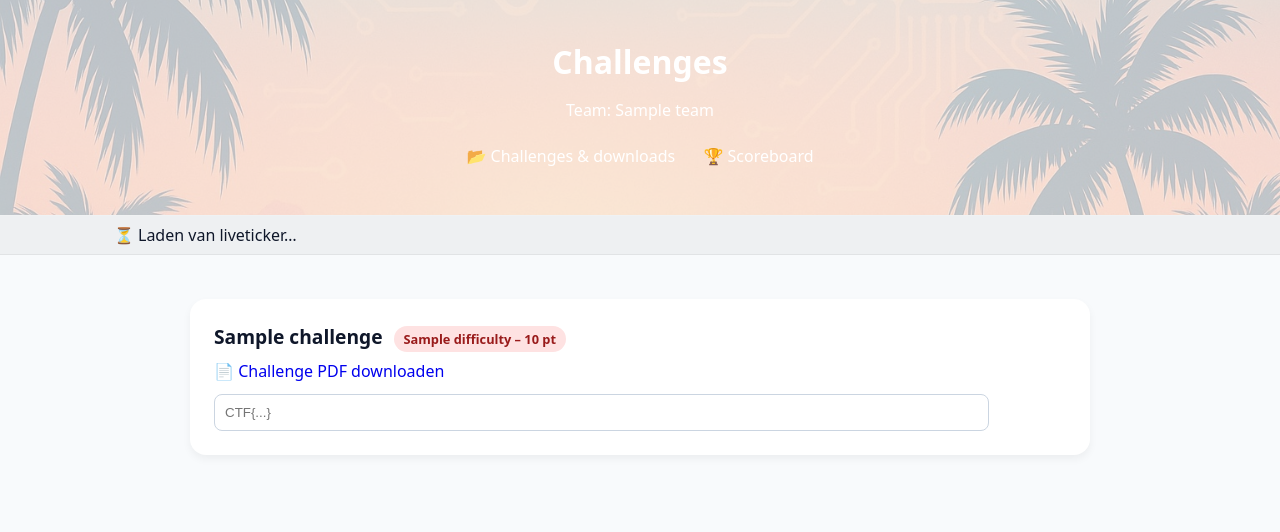
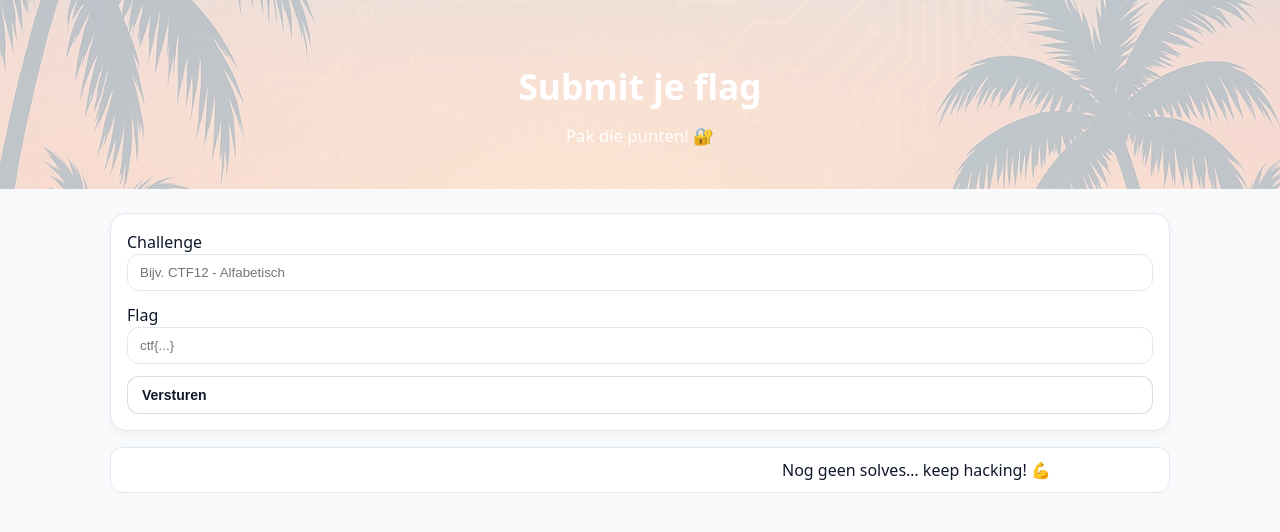
Before and after one commit to correhen/capture, a Python web app: template app/templates/submit.html in a window 1280 px wide. Shown: the top 532 px of the page. Run offline with Jinja, Linux system fonts and the light colour scheme; the template is opened without the code that fills it: most values are stand-ins (such as "Sample title", 1, 10 or a date in 2020).

Commit message:
Update submit.html

```diff
--- a/app/templates/submit.html
+++ b/app/templates/submit.html
@@ -1,152 +1,26 @@
 <!DOCTYPE html>
 <html lang="nl">
 <head>
-  <meta charset="UTF-8">
-  <meta name="viewport" content="width=device-width, initial-scale=1.0">
-  <title>Challenges – Crypto CTF</title>
+  <meta charset="UTF-8" />
+  <meta name="viewport" content="width=device-width, initial-scale=1.0" />
+  <title>Crypto CTF – Caribbean Edition</title>
+  <link rel="stylesheet" href="/static/app.css">
+  <script defer src="/static/app.js"></script>
+
   <style>
-    :root{ --c1: {{ theme.c1 }}; --c2: {{ theme.c2 }}; }
-    body { margin:0; font-family:system-ui,sans-serif; background:#f8fafc; color:#0f172a; }
-    header { position:relative; background:linear-gradient(135deg,var(--c1),var(--c2)); color:white; padding:40px 20px; text-align:center; }
-    header::before{ content:""; position:absolute; inset:0; background:url('/static/hero-caribbean.jpg') center/cover no-repeat; opacity:.25; mix-blend:overlay; }
-    header>*{ position:relative; z-index:1; }
-    h1 { margin:0; font-size:2rem; }
-    main { max-width:900px; margin: 24px auto 40px; padding:0 20px; }
-    .card { background:white; border-radius:16px; padding:24px; margin-bottom:20px; box-shadow:0 4px 8px rgba(0,0,0,0.05);}
-    .title { font-size:1.2rem; font-weight:600; margin-bottom:6px; }
-    .badge { display:inline-block; padding:4px 10px; border-radius:999px; font-size:.8rem; margin-left:6px; }
-    .badge-easy{ background:#dcfce7; color:#166534; }
-    .badge-medium{ background:#fef9c3; color:#92400e; }
-    .badge-hard{ background:#fee2e2; color:#991b1b; }
-    form { display:flex; gap:8px; margin-top:12px; }
-    input { flex:1; padding:10px; border:1px solid #cbd5e1; border-radius:8px; }
-    button { background:var(--c1); color:white; border:none; border-radius:8px; padding:10px 14px; cursor:pointer; }
-    .solved { background:#dcfce7; color:#166534; }
-    .nav { margin-top:10px }
-    .nav a { display:inline-block; padding:8px 12px; background:var(--c1); color:#fff; border-radius:8px; text-decoration:none; }
-    .hint { margin-top:8px; padding:10px; border:1px dashed #a3a3a3; border-radius:8px; background:#fffbea; color:#1f2937 }
+    :root{ --c1: {{ theme.c1|default('#037e8d') }}; --c2: {{ theme.c2|default('#f3b118') }}; }
   </style>
 </head>
 <body>
-  <header>
-    <h1 style="margin:0;font-size:2rem">Challenges</h1>
-    <p>Team: {{ team.name }}</p>
-   <div class="nav">
-  <a href="/challenges">📂 Challenges & downloads</a>
-  <a href="/scoreboard">🏆 Scoreboard</a>
-</div>
+  <header class="hero" role="banner"><h1>Submit je flag</h1><p>Pak die punten! 🔐</p></header>
 
-  </header>
-  <!-- Liveticker -->
-<div class="ticker-wrap" style="overflow:hidden;white-space:nowrap;border-top:1px solid rgba(255,255,255,0.15);border-bottom:1px solid rgba(0,0,0,0.05);background:rgba(0,0,0,0.04)">
-  <div id="live-ticker" class="ticker" style="display:inline-block;padding:8px 0;animation:ticker-scroll 35s linear infinite">⏳ Laden van liveticker…</div>
-</div>
-<style>
-@keyframes ticker-scroll { 0%{transform:translateX(100%)} 100%{transform:translateX(-100%)} }
-</style>
+  <main class="container">
+    <section class="panel" aria-label="Submit flag"><form method="post" action="/submit"><div style="padding:16px; display:grid; gap:12px"><label><div>Challenge</div><input name="challenge" required placeholder="Bijv. CTF12 - Alfabetisch" style="width:100%; padding:10px 12px; border:1px solid #e2e8f0; border-radius:12px;"></label><label><div>Flag</div><input name="flag" required placeholder="ctf{...}" style="width:100%; padding:10px 12px; border:1px solid #e2e8f0; border-radius:12px;"></label><button class="btn" type="submit">Versturen</button></div></form></section>
 
-<!-- Countdown -->
-<div id="countdown" style="font-family:ui-monospace, SFMono-Regular, Menlo, monospace; text-align:center; padding:10px 0;"></div>
+    <div class="ticker-wrap" aria-live="polite" aria-atomic="true"><div class="ticker" id="ticker">Laden van live updates…</div></div>
 
-  <main>
-    {% for c in challenges %}
-      <div class="card">
-        <div class="title">
-          {{ c.title }}
-          <span class="badge {% if c.difficulty=='makkelijk' %}badge-easy{% elif c.difficulty=='gemiddeld' %}badge-medium{% else %}badge-hard{% endif %}">
-            {{ c.difficulty }} – {{ c.points }} pt
-          </span>
-          {% if c.id in solved %}
-            <span class="badge solved">✔️ Opgelost</span>
-          {% endif %}
-        </div>
-
-        {% if c.pdf_url %}
-          <div style="margin-top:8px">
-            <a href="{{ c.pdf_url }}" target="_blank" style="text-decoration:none">📄 Challenge PDF downloaden</a>
-          </div>
-        {% endif %}
-
-        {% if c.hint and c.hint_revealed %}
-          <div class="hint">💡 Tip: {{ c.hint }}</div>
-        {% endif %}
-
-        {% if c.id not in solved %}
-          <form method="post" action="/api/submit" onsubmit="return submitFlag(event, {{ c.id }})">
-            <input type="text" name="flag" placeholder="CTF{...}" required>
-            <button>Submit</button>
-          </form>
-        {% endif %}
-      </div>
-    {% else %}
-      <p>Er zijn nog geen actieve challenges.</p>
-    {% endfor %}
+    <script>async function fetchTicker(){const el=document.getElementById('ticker');try{const res=await fetch('/api/ticker').catch(()=>null);if(!res||!res.ok){el.textContent='Nog geen solves… keep hacking! 💪';return;}const data=await res.json();const text=(data.items&&data.items.length)?' 🏁 '+data.items.join('   •   '):'Nog geen solves… keep hacking! 💪';el.textContent=text;el.style.animation='none';void el.offsetWidth;el.style.animation='ticker-scroll 35s linear infinite';}catch(e){el.textContent='Nog geen solves… keep hacking! 💪';}}fetchTicker();setInterval(fetchTicker,15000);</script>
   </main>
-  <script>
-    function confetti(){
-      for (let i=0;i<120;i++){
-        const d=document.createElement('div');
-        d.style.position='fixed';
-        d.style.left=(Math.random()*100)+'vw';
-        d.style.top='-10px';
-        d.style.width='6px'; d.style.height='10px';
-        d.style.background=['#22c55e','#f59e0b','#06b6d4','#ef4444'][i%4];
-        d.style.opacity='0.9';
-        d.style.transform=`rotate(${Math.random()*360}deg)`;
-        d.style.zIndex=9999;
-        document.body.appendChild(d);
-        const dur = 2000 + Math.random()*1500;
-        d.animate([{transform:d.style.transform, top:'-10px'}, {transform:d.style.transform, top:'110vh'}],
-                  {duration:dur, easing:'ease-in'}).onfinish=()=>d.remove();
-      }
-    }
-    async function submitFlag(e, cid) {
-      e.preventDefault();
-      const fd = new FormData(e.target);
-      fd.append("challenge_id", cid);
-      const res = await fetch("/api/submit", { method:"POST", body: fd });
-      const data = await res.json();
-      alert(data.message || "Ingediend");
-      if (data.correct) { confetti(); setTimeout(()=>location.reload(), 400); }
-    }
-  </script>
-  <script>
-// Countdown (CTF_END_ISO komt uit server.py via context_processor)
-(function(){
-  try {
-    const end = new Date("{{ CTF_END_ISO }}").getTime();
-    const el = document.getElementById("countdown");
-    if (el && !isNaN(end)) {
-      setInterval(() => {
-        const diff = end - Date.now();
-        if (diff <= 0) { el.textContent = "⏰ Game over!"; return; }
-        const h = Math.floor(diff / (1000*60*60));
-        const m = Math.floor((diff % (1000*60*60)) / (1000*60));
-        const s = Math.floor((diff % (1000*60)) / 1000);
-        el.textContent = `⏳ Eindigt over ${h}u ${m}m ${s}s`;
-      }, 1000);
-    }
-  } catch(e){}
-})();
-
-// Liveticker
-async function fetchTicker() {
-  try {
-    const r = await fetch("/api/ticker", { cache: "no-store" });
-    const data = await r.json();
-    const el = document.getElementById("live-ticker");
-    if (!el) return;
-    const text = (data.items && data.items.length)
-      ? " 🏁 " + data.items.join("   •   ")
-      : "Nog geen solves… keep hacking! 💪";
-    el.textContent = text;
-    // reset animatie zodat nieuwe content weer van rechts start
-    el.style.animation = "none"; void el.offsetWidth; el.style.animation = null;
-  } catch(e) {}
-}
-fetchTicker();
-setInterval(fetchTicker, 15000);
-</script>
 
 </body>
 </html>
```
